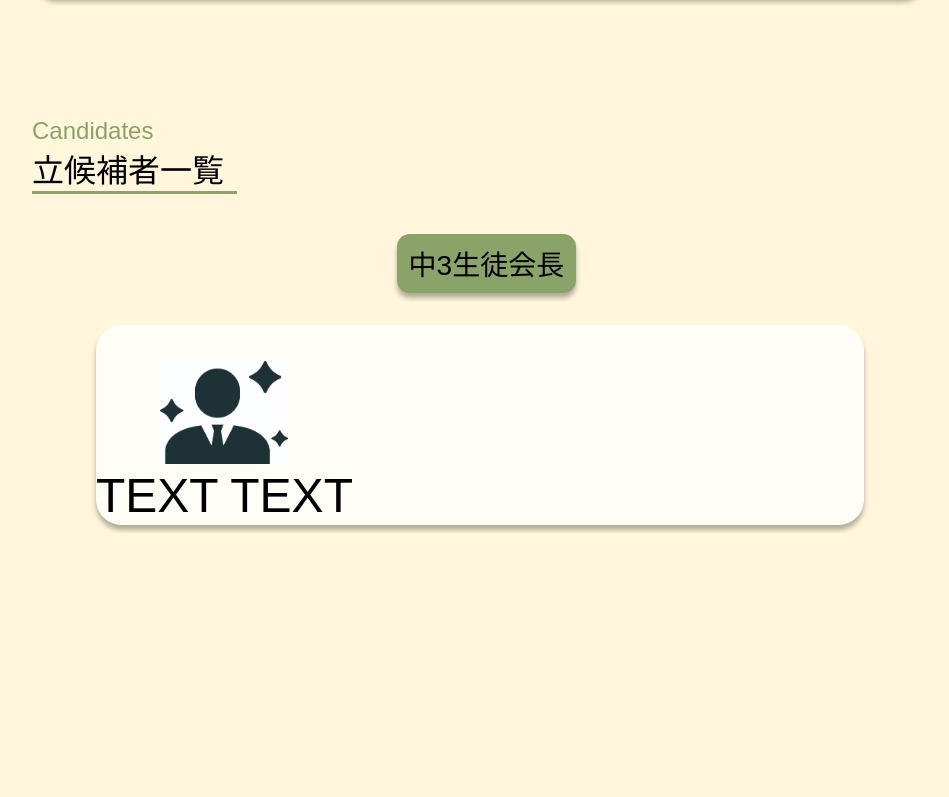
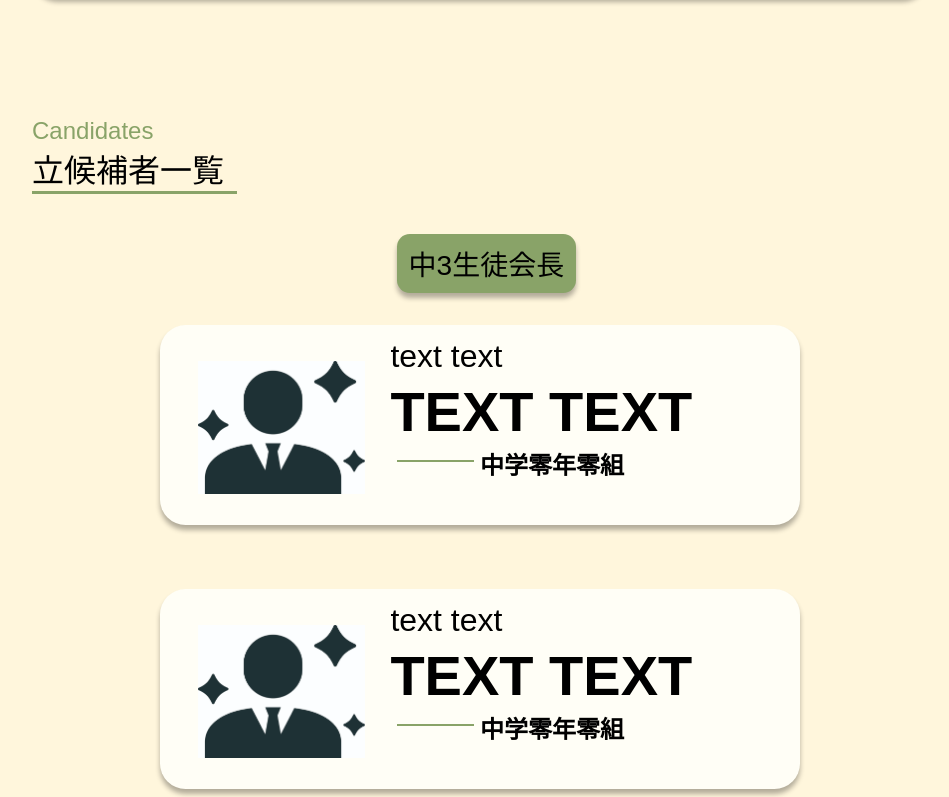
Before and after one commit to Hiroo-Gakuen-ICT-Committee/election_student_2023, a plain HTML site: page index.html in a window 1280 px wide. Shown: the part 1372-2169 px from the top of the page, without its empty margins (168-1117 px from the left). Before the commit the page ends 1905 px from the top, so only its background shows below. Drawn offline with Linux system fonts and the light colour scheme.

Commit message:
あとはデータなり

```diff
--- a/index.css
+++ b/index.css
@@ -206,20 +206,54 @@ a{
 .candidate-list1-1{
     background-color: #FFFEF6;
     border-radius: 2vw;
-    width: 60vw;
+    width: 50vw;
     height:25vh ;
     margin-top:4vh ;
-    margin-left:20vw ;
+    margin-left:25vw ;
     box-shadow: 0 5px 5px rgba(0,0,0,0.3);
 }
-.list1-1-picture img{
-    width:10vw ;
+.picture img{
+    width:13vw ;
     margin-top:4.5vh ;
-    margin-left: 5vw;
+    margin-left: 3vw;
 }
-.list1-1-name{
+.subname{
     font-family: maru-maru-gothic-blr-stdn, sans-serif;
     font-weight: 400;
     font-style: normal;
-    font-size:6vh ;
+    font-size: 4vh;
+    margin-left:18vw ;
+    margin-top:-20vh ;
 }
+.name{
+    font-family: maru-maru-gothic-blr-stdn, sans-serif;
+    font-weight: 600;
+    font-style: normal;
+    font-size:7vh ;
+    margin-left:18vw ;
+    margin-top:0.5vh ;
+}
+.border{
+    height: 0.25vh;
+    width: 6vw;
+    margin-left:18.5vw ;
+    margin-top: 2vh;
+    background-color: #89A368;
+}
+.from{
+    font-family: maru-maru-gothic-blr-stdn, sans-serif;
+    font-weight: 600;
+    font-style: normal;
+    font-size: 3vh;
+    margin-left:25vw ;
+    margin-top: -2vh;
+}
+.candidate-list1-2{
+    background-color: #FFFEF6;
+    border-radius: 2vw;
+    width: 50vw;
+    height:25vh ;
+    margin-top:8vh ;
+    margin-left:25vw ;
+    box-shadow: 0 5px 5px rgba(0,0,0,0.3);
+}
--- a/index.html
+++ b/index.html
@@ -45,10 +45,26 @@
             <div class="candidate-list1">
                 <div class="candidate-list1-title">中3生徒会長</div>
                 <div class="candidate-list1-1">
-                  <div class="list1-1-picture">
+                  <div class="picture">
                     <img src="/46777.jpg">
                   </div>
-                  <div class="list1-1-name">TEXT TEXT</div>
+                    <div class="subname">text text</div>
+                    <div class="name">TEXT TEXT</div>
+                    <div class="border"></div>
+                    <div class="from">中学零年零組</div>
+                </div>
+                <div class="candidate-list1-2">
+                  <div class="picture">
+                    <img src="/46777.jpg">
+                  </div>
+                    <div class="subname">text text</div>
+                    <div class="name">TEXT TEXT</div>
+                    <div class="border"></div>
+                    <div class="from">中学零年零組</div>
+                </div>
+                <div class="candidate-list1-3">
+
+                </div>
                 </div>
             </div>
           </div>
```
